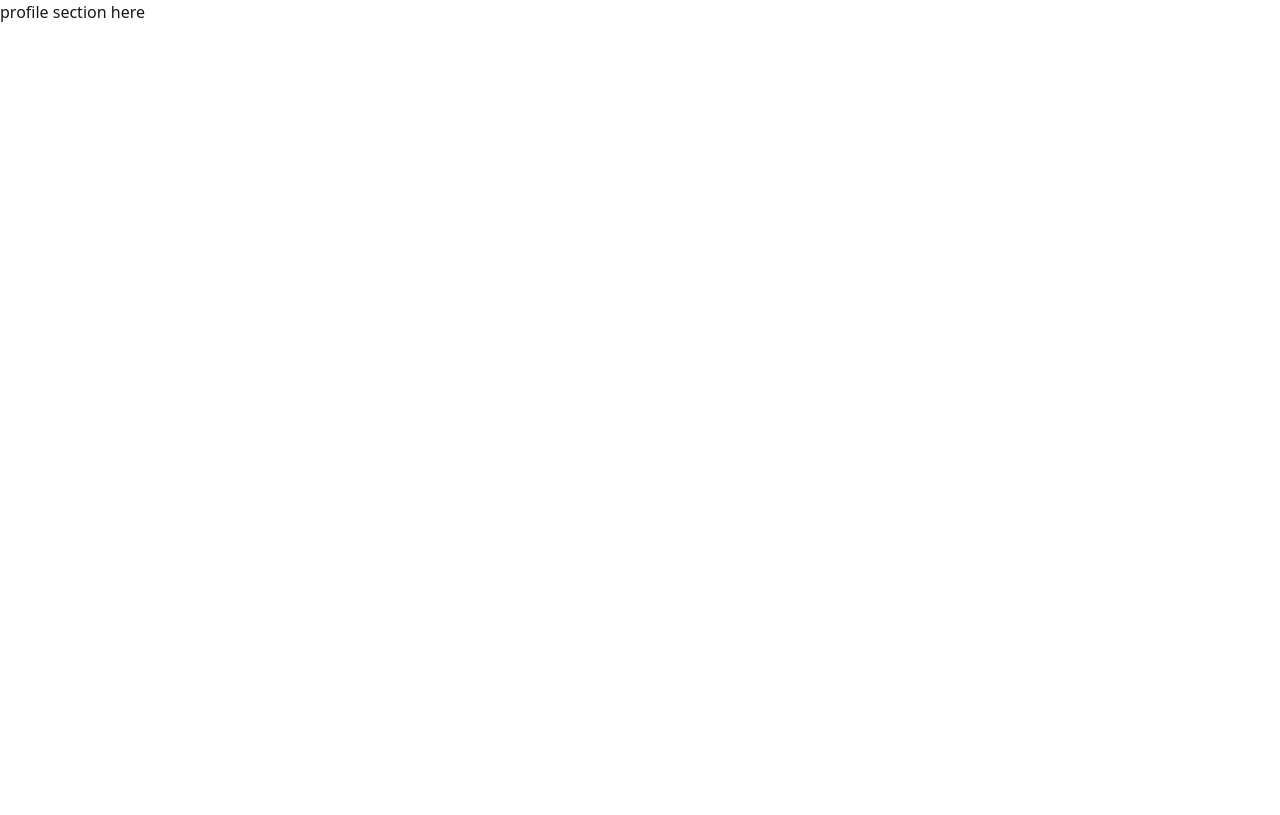
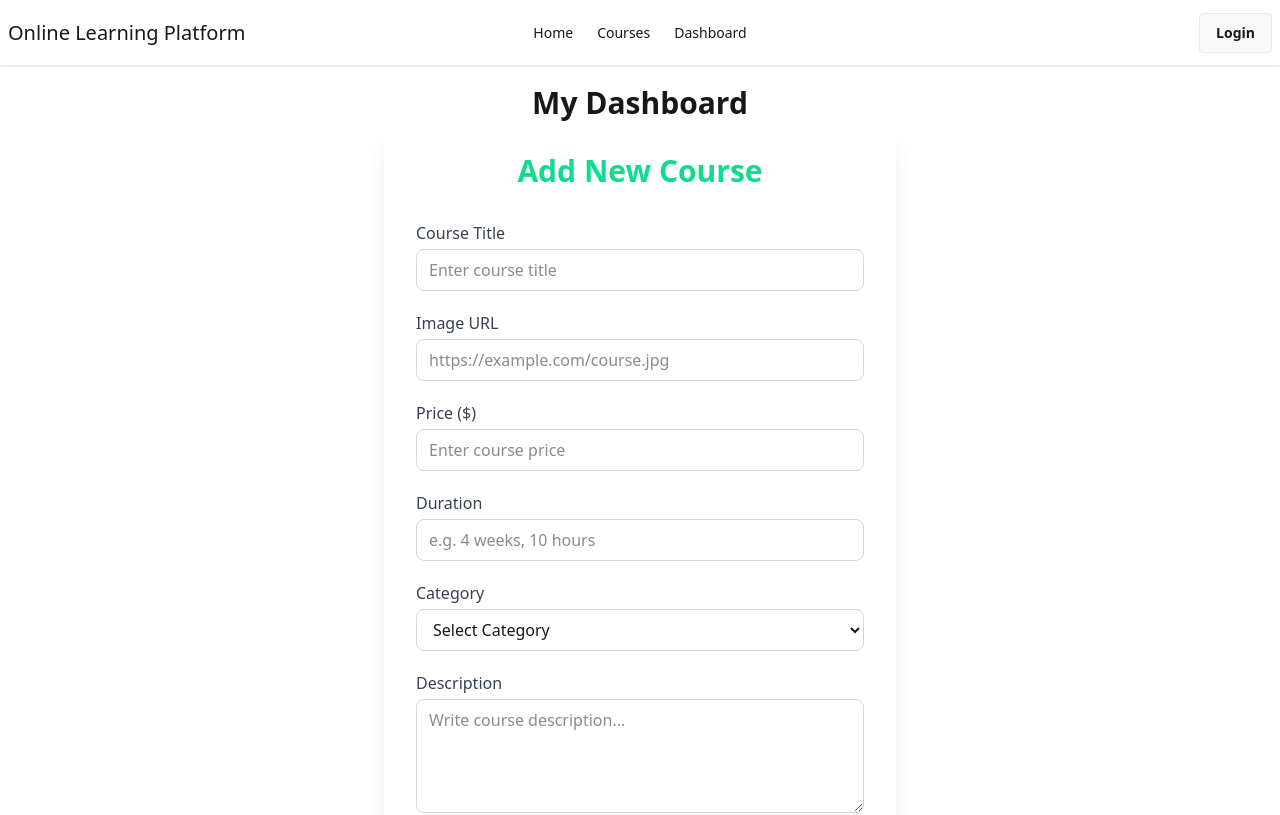
Before and after one commit to MOZID-2025/Online-Learning-Platform-client, a React (Vite) app: page /dashboard in a window 1280 px wide. Shown: the top 815 px of the page. Built offline with nearby package versions, Linux system fonts and the light colour scheme.

Commit message:
anothercmmit

```diff
--- a/src/Components/CourseCard.jsx
+++ b/src/Components/CourseCard.jsx
@@ -9,7 +9,7 @@ const CourseCard = ({ course }) => {
           <img
             className="w-full h-[250px] p-6 rounded-lg"
             src={image}
-            alt="product image"
+            alt="course image"
           />
         </a>
         <div className="px-5 pb-5">
@@ -22,7 +22,7 @@ const CourseCard = ({ course }) => {
             <div className="flex items-center space-x-1 rtl:space-x-reverse font-bold">
               {duration}
             </div>
-            <span className="bg-blue-100 text-blue-800 text-xs font-semibold px-2.5 py-0.5 rounded-sm dark:bg-blue-200 dark:text-blue-800 ms-3">
+            <span className="bg-gray-100 text-[#0FDC8D] text-xs font-semibold px-2.5 py-0.5 rounded-sm dark:bg-blue-200 dark:text-blue-800 ms-3">
               {category}
             </span>
           </div>
@@ -31,12 +31,12 @@ const CourseCard = ({ course }) => {
           </div>
           <div className="flex items-center justify-between">
             <span className="text-3xl font-bold text-gray-900 dark:text-white">
-              {price}
+              $ {price}
             </span>
 
             <button
               href="#"
-              className="text-white bg-blue-700 hover:bg-blue-800 focus:ring-4 focus:outline-none focus:ring-blue-300 font-medium rounded-lg text-sm px-5 py-2.5 text-center dark:bg-blue-600 dark:hover:bg-blue-700 dark:focus:ring-blue-800"
+              className="text-white bg-[#0FDC8D] hover:bg-[#137951] focus:ring-4 focus:outline-none focus:ring-blue-300 font-medium rounded-lg text-sm px-5 py-2.5 text-center dark:bg-blue-600 dark:hover:bg-blue-700 dark:focus:ring-blue-800"
             >
               Course Details
             </button>
--- /dev/null
+++ b/src/Pages/CourseDetails.jsx
@@ -0,0 +1,7 @@
+import React from "react";
+
+const CourseDetails = () => {
+  return <div></div>;
+};
+
+export default CourseDetails;
--- a/src/Pages/Dashboard.jsx
+++ b/src/Pages/Dashboard.jsx
@@ -1,9 +1,142 @@
 import React from "react";
+import Navbar from "../Components/Navbar";
+import MyContainer from "../Components/MyContainer";
+import Footer from "../Components/Footer";
 
 const Dashboard = () => {
+  const handleSubmit = (e) => {
+    e.preventDefault();
+
+    const formdata = {
+      title: e.target.title.value,
+      image: e.target.image.value,
+      price: e.target.price.value,
+      duration: e.target.duration.value,
+      category: e.target.category.value,
+      description: e.target.description.value,
+    };
+
+    console.log(formdata);
+
+    fetch("http://localhost:3000/courses", {
+      method: "POST",
+      headers: {
+        "content-type": "application/json",
+      },
+      body: JSON.stringify(formdata),
+    })
+      .then((res) => res.json())
+      .then((data) => {
+        console.log(data);
+        e.target.reset();
+      })
+      .catch((err) => {
+        console.log(err);
+      });
+  };
   return (
     <div>
-      <h2>profile section here</h2>
+      <MyContainer>
+        <div>
+          <Navbar></Navbar>
+          <h2 className="text-center font-bold text-3xl pt-5">My Dashboard</h2>
+        </div>
+        <div>
+          <div className="min-h-screen flex items-center justify-center">
+            <div className="bg-white shadow-xl rounded-2xl p-8 w-full max-w-lg">
+              <h2 className="text-3xl font-bold text-center text-[#0FDC8D] mb-8">
+                Add New Course
+              </h2>
+
+              <form onSubmit={handleSubmit} className="space-y-5">
+                <div>
+                  <label className="block text-gray-700 font-medium mb-1">
+                    Course Title
+                  </label>
+                  <input
+                    name="title"
+                    type="text"
+                    placeholder="Enter course title"
+                    className="w-full border border-gray-300 rounded-lg px-3 py-2 focus:outline-none focus:ring-2 focus:ring-[#0FDC8D]"
+                  />
+                </div>
+
+                <div>
+                  <label className="block text-gray-700 font-medium mb-1">
+                    Image URL
+                  </label>
+                  <input
+                    name="image"
+                    type="text"
+                    placeholder="https://example.com/course.jpg"
+                    className="w-full border border-gray-300 rounded-lg px-3 py-2 focus:outline-none focus:ring-2 focus:ring-[#0FDC8D]"
+                  />
+                </div>
+
+                <div>
+                  <label className="block text-gray-700 font-medium mb-1">
+                    Price ($)
+                  </label>
+                  <input
+                    name="price"
+                    type="number"
+                    placeholder="Enter course price"
+                    className="w-full border border-gray-300 rounded-lg px-3 py-2 focus:outline-none focus:ring-2 focus:ring-[#0FDC8D]"
+                  />
+                </div>
+
+                <div>
+                  <label className="block text-gray-700 font-medium mb-1">
+                    Duration
+                  </label>
+                  <input
+                    name="duration"
+                    type="text"
+                    placeholder="e.g. 4 weeks, 10 hours"
+                    className="w-full border border-gray-300 rounded-lg px-3 py-2 focus:outline-none focus:ring-2 focus:ring-[#0FDC8D]"
+                  />
+                </div>
+
+                <div>
+                  <label className="block text-gray-700 font-medium mb-1">
+                    Category
+                  </label>
+                  <select
+                    name="category"
+                    className="w-full border border-gray-300 rounded-lg px-3 py-2 focus:outline-none focus:ring-2 focus:ring-[#0FDC8D]"
+                  >
+                    <option>Select Category</option>
+                    <option>Web Development</option>
+                    <option>Mobile App</option>
+                    <option>Design</option>
+                    <option>Marketing</option>
+                    <option>Business</option>
+                  </select>
+                </div>
+
+                <div>
+                  <label className="block text-gray-700 font-medium mb-1">
+                    Description
+                  </label>
+                  <textarea
+                    name="description"
+                    rows="4"
+                    placeholder="Write course description..."
+                    className="w-full border border-gray-300 rounded-lg px-3 py-2 focus:outline-none focus:ring-2 focus:ring-[#0FDC8D]"
+                  ></textarea>
+                </div>
+
+                <div className="pt-4">
+                  <button className="cursor-pointer w-full bg-[#0FDC8D] text-white font-semibold py-2 rounded-lg hover:bg-[#0FDC8D]">
+                    Add Course
+                  </button>
+                </div>
+              </form>
+            </div>
+          </div>
+        </div>
+      </MyContainer>
+      <Footer></Footer>
     </div>
   );
 };
```
